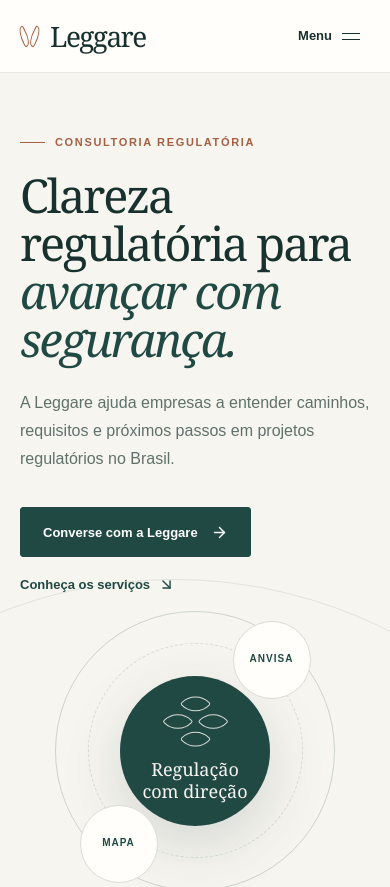
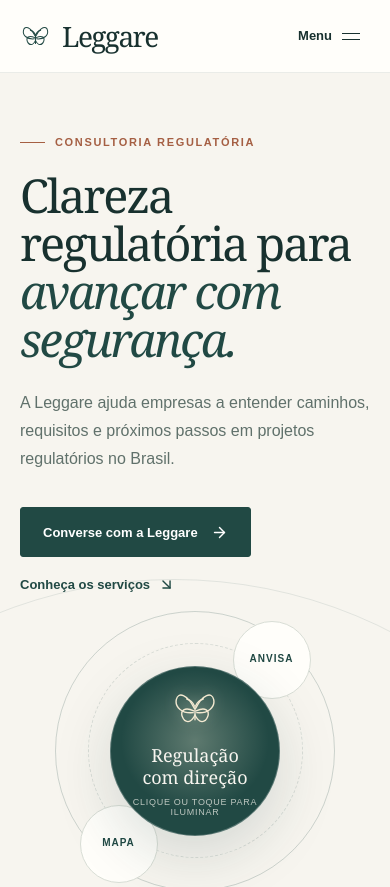
Before and after one commit to HakLega/legaci_site, a Next.js app in the folder ragb-site-nextjs/: page / in a window 390 px wide. Shown: the top 887 px of the page. Built offline with nearby package versions, Linux system fonts and the light colour scheme.

Commit message:
Update Leggare identity and butterfly interaction

```diff
--- a/ragb-site-nextjs/src/app/globals.css
+++ b/ragb-site-nextjs/src/app/globals.css
@@ -53,9 +53,7 @@
 }
 .header-inner { min-height: 82px; display: flex; align-items: center; justify-content: space-between; gap: 30px; }
 .brand { display: inline-flex; align-items: center; gap: 11px; width: fit-content; }
-.brand-mark { display: flex; align-items: center; gap: 3px; height: 27px; }
-.brand-mark span { display: block; width: 8px; height: 21px; border: 1.5px solid var(--clay); border-radius: 90% 10% 80% 15%; transform: rotate(-28deg); }
-.brand-mark span + span { transform: scaleX(-1) rotate(-28deg); }
+.brand-mark { width: 31px; height: 31px; color: var(--forest); stroke: currentColor; stroke-width: 2.6; stroke-linecap: round; stroke-linejoin: round; }
 .brand-name { font-family: Georgia, "Times New Roman", serif; font-size: 28px; letter-spacing: -.055em; line-height: 1; }
 .desktop-nav { display: flex; align-items: center; gap: 34px; font-size: 13px; font-weight: 700; }
 .desktop-nav > a:not(.button) { transition: color .18s ease; }
@@ -118,10 +116,15 @@
 .art-ring { position: absolute; border: 1px solid rgb(33 73 68 / 20%); border-radius: 50%; }
 .art-ring-one { width: min(390px, 86%); aspect-ratio: 1; }
 .art-ring-two { width: min(300px, 66%); aspect-ratio: 1; border-style: dashed; opacity: .7; }
-.art-core { position: relative; display: flex; width: 210px; height: 210px; align-items: center; justify-content: center; flex-direction: column; border-radius: 50%; color: var(--paper); background: var(--forest); box-shadow: 0 20px 60px rgb(22 55 51 / 15%); }
-.art-mark { display: grid; width: 47px; height: 47px; grid-template-columns: 1fr 1fr; gap: 3px; transform: rotate(45deg); }
-.art-mark i { border: 1px solid rgb(247 245 239 / 85%); border-radius: 90% 10% 90% 10%; }
-.art-caption { margin-top: 14px; font-family: Georgia, "Times New Roman", serif; font-size: 18px; line-height: 1.22; text-align: center; }
+.butterfly-control { --pointer-x: 50%; --pointer-y: 44%; position: relative; z-index: 1; display: flex; width: 230px; height: 230px; align-items: center; justify-content: center; flex-direction: column; overflow: hidden; padding: 18px; border: 1px solid rgb(255 255 255 / 25%); border-radius: 50%; color: var(--paper); background: var(--forest); box-shadow: 0 20px 60px rgb(22 55 51 / 15%); cursor: pointer; isolation: isolate; }
+.butterfly-control::before { position: absolute; z-index: -1; inset: 0; border-radius: inherit; background: radial-gradient(ellipse 44% 42% at var(--pointer-x) var(--pointer-y), rgb(255 250 224 / 42%), transparent 100%); content: ""; opacity: .66; transition: opacity .35s ease; }
+.butterfly-control:hover::before, .butterfly-control:focus-visible::before { opacity: 1; }
+.butterfly-control.is-awake::before { opacity: 1; background: radial-gradient(ellipse 50% 50% at var(--pointer-x) var(--pointer-y), rgb(242 225 175 / 55%), rgb(255 255 255 / 12%) 56%, transparent 100%); }
+.butterfly-illustration { width: 78px; height: 78px; color: #f4ead2; stroke: currentColor; stroke-width: 2.3; stroke-linecap: round; stroke-linejoin: round; filter: drop-shadow(0 0 7px rgb(255 250 224 / 38%)); transition: color .3s ease, filter .3s ease, transform .3s ease; }
+.butterfly-control:hover .butterfly-illustration { transform: translateY(-2px); }
+.butterfly-control.is-awake .butterfly-illustration { color: #fff4ce; filter: drop-shadow(0 0 15px rgb(255 242 191 / 88%)); }
+.butterfly-caption { margin-top: 12px; font-family: Georgia, "Times New Roman", serif; font-size: 18px; line-height: 1.22; text-align: center; }
+.butterfly-hint { margin-top: 8px; color: rgb(247 245 239 / 72%); font-size: 9px; letter-spacing: .08em; text-transform: uppercase; }
 .art-label { position: absolute; display: grid; width: 78px; height: 78px; place-items: center; border: 1px solid var(--line); border-radius: 50%; color: var(--forest); background: var(--white); font-size: 10px; font-weight: 800; letter-spacing: .1em; }
 .art-label-top { top: 40px; right: 13%; }
 .art-label-bottom { bottom: 35px; left: 13%; }
@@ -163,8 +166,8 @@
 .about-monogram { position: relative; display: flex; min-height: 370px; align-items: center; justify-content: center; flex-direction: column; overflow: hidden; color: var(--paper); background: var(--forest); }
 .about-monogram::before, .about-monogram::after { position: absolute; width: 280px; height: 280px; border: 1px solid rgb(255 255 255 / 18%); border-radius: 50%; content: ""; }
 .about-monogram::after { width: 210px; height: 210px; border-style: dashed; }
-.about-monogram > span:not(.monogram-line) { z-index: 1; font-family: Georgia, "Times New Roman", serif; font-size: 75px; letter-spacing: -.09em; }
-.about-monogram small { z-index: 1; margin-top: 12px; padding-left: 13px; border-left: 1px solid #d6a18a; color: #e3e9e2; font-size: 9px; letter-spacing: .16em; line-height: 1.7; text-transform: uppercase; }
+.about-butterfly { z-index: 1; width: 120px; height: 120px; color: var(--paper); stroke: currentColor; stroke-width: 1.8; stroke-linecap: round; stroke-linejoin: round; }
+.about-monogram small { z-index: 1; margin-top: 18px; padding-left: 13px; border-left: 1px solid #d6a18a; color: #e3e9e2; font-size: 10px; letter-spacing: .16em; line-height: 1.7; text-transform: uppercase; }
 .monogram-line { position: absolute; z-index: 1; top: 28px; left: 28px; width: 28px; height: 1px; background: #d6a18a; }
 .about-copy { max-width: 580px; }
 .about-copy h2 { font-size: clamp(39px, 4vw, 55px); line-height: 1.08; }
@@ -184,7 +187,7 @@
 .site-footer { padding-block: 28px; background: #102b28; color: #e0e7df; }
 .footer-inner { display: flex; align-items: center; justify-content: space-between; gap: 20px; }
 .footer-brand .brand-name { font-size: 24px; }
-.footer-brand .brand-mark span { border-color: #d6a18a; }
+.footer-brand .brand-mark { color: #d6a18a; }
 .footer-inner p, .footer-inner > span { margin: 0; color: #c0ccc3; font-size: 11px; }
 
 @media (max-width: 900px) {
@@ -192,7 +195,8 @@
   .desktop-nav { gap: 20px; }
   .hero-grid { grid-template-columns: 1fr .8fr; gap: 12px; }
   .hero-art { min-height: 350px; }
-  .art-core { width: 175px; height: 175px; }
+  .butterfly-control { width: 190px; height: 190px; }
+  .butterfly-illustration { width: 65px; height: 65px; }
   .art-ring-one { width: 320px; }
   .art-ring-two { width: 250px; }
   .process-layout { gap: 50px; }
@@ -219,7 +223,8 @@
   .hero-art { min-height: 300px; }
   .art-ring-one { width: 280px; }
   .art-ring-two { width: 215px; }
-  .art-core { width: 150px; height: 150px; }
+  .butterfly-control { width: 170px; height: 170px; }
+  .butterfly-illustration { width: 58px; height: 58px; }
   .art-label-top { top: 20px; right: 17%; }
   .art-label-bottom { bottom: 18px; left: 17%; }
   .section { padding-block: 82px; }
@@ -252,4 +257,5 @@
 }
 @media (prefers-reduced-motion: reduce) {
   *, *::before, *::after { scroll-behavior: auto !important; transition-duration: .01ms !important; animation-duration: .01ms !important; animation-iteration-count: 1 !important; }
+  .butterfly-control:hover .butterfly-illustration { transform: none; }
 }
--- a/ragb-site-nextjs/src/app/page.tsx
+++ b/ragb-site-nextjs/src/app/page.tsx
@@ -10,6 +10,8 @@
 } from "lucide-react";
 import { site } from "../data/site";
 import MobileNavigation from "../components/mobile-navigation";
+import ButterflyInteraction from "../components/butterfly-interaction";
+import ButterflyMark from "../components/butterfly-mark";
 
 const services = [
   {
@@ -55,10 +57,7 @@
       <header className="site-header">
         <div className="container header-inner">
           <a className="brand" href="#inicio" aria-label="Leggare, início">
-            <span className="brand-mark" aria-hidden="true">
-              <span />
-              <span />
-            </span>
+            <ButterflyMark className="brand-mark" />
             <span className="brand-name">Leggare</span>
           </a>
 
@@ -99,13 +98,10 @@
               </div>
             </div>
 
-            <div className="hero-art" aria-hidden="true">
+            <div className="hero-art">
               <div className="art-ring art-ring-one" />
               <div className="art-ring art-ring-two" />
-              <div className="art-core">
-                <span className="art-mark"><i /><i /><i /><i /></span>
-                <span className="art-caption">Regulação<br />com direção</span>
-              </div>
+              <ButterflyInteraction />
               <span className="art-label art-label-top">ANVISA</span>
               <span className="art-label art-label-bottom">MAPA</span>
             </div>
@@ -167,8 +163,8 @@
           <div className="container about-grid">
             <div className="about-monogram" aria-hidden="true">
               <span className="monogram-line" />
-              <span>LG</span>
-              <small>Regulatory affairs<br />Global business</small>
+              <ButterflyMark className="about-butterfly" />
+              <small>Consultoria Regulatória</small>
             </div>
             <div className="about-copy">
               <p className="eyebrow">Sobre a Leggare</p>
@@ -208,7 +204,7 @@
       <footer className="site-footer">
         <div className="container footer-inner">
           <a className="brand footer-brand" href="#inicio" aria-label="Leggare, voltar ao início">
-            <span className="brand-mark" aria-hidden="true"><span /><span /></span>
+            <ButterflyMark className="brand-mark" />
             <span className="brand-name">Leggare</span>
           </a>
           <p>Consultoria regulatória</p>
--- /dev/null
+++ b/ragb-site-nextjs/src/components/butterfly-interaction.tsx
@@ -0,0 +1,36 @@
+"use client";
+
+import { useState, type PointerEvent } from "react";
+import ButterflyMark from "./butterfly-mark";
+
+export default function ButterflyInteraction() {
+  const [isAwake, setIsAwake] = useState(false);
+
+  function moveLight(event: PointerEvent<HTMLButtonElement>) {
+    const bounds = event.currentTarget.getBoundingClientRect();
+    const x = ((event.clientX - bounds.left) / bounds.width) * 100;
+    const y = ((event.clientY - bounds.top) / bounds.height) * 100;
+    event.currentTarget.style.setProperty("--pointer-x", `${x}%`);
+    event.currentTarget.style.setProperty("--pointer-y", `${y}%`);
+  }
+
+  return (
+    <button
+      className={`butterfly-control${isAwake ? " is-awake" : ""}`}
+      type="button"
+      aria-pressed={isAwake}
+      aria-label={isAwake ? "Desativar brilho da borboleta" : "Ativar brilho da borboleta"}
+      onPointerMove={moveLight}
+      onPointerLeave={(event) => {
+        event.currentTarget.style.setProperty("--pointer-x", "50%");
+        event.currentTarget.style.setProperty("--pointer-y", "44%");
+      }}
+      onClick={() => setIsAwake((awake) => !awake)}
+    >
+      <span className="butterfly-light" aria-hidden="true" />
+      <ButterflyMark className="butterfly-illustration" />
+      <span className="butterfly-caption">Regulação<br />com direção</span>
+      <span className="butterfly-hint" aria-hidden="true">Clique ou toque para iluminar</span>
+    </button>
+  );
+}
--- /dev/null
+++ b/ragb-site-nextjs/src/components/butterfly-mark.tsx
@@ -0,0 +1,23 @@
+type ButterflyMarkProps = { className?: string };
+
+export default function ButterflyMark({ className }: ButterflyMarkProps) {
+  return (
+    <svg
+      className={className}
+      viewBox="0 0 80 80"
+      fill="none"
+      xmlns="http://www.w3.org/2000/svg"
+      aria-hidden="true"
+      focusable="false"
+    >
+      <path d="M39 39C27 15 12 11 9 24c-3 13 10 24 28 22" />
+      <path d="M41 39c12-24 27-28 30-15 3 13-10 24-28 22" />
+      <path d="M38 43C23 36 15 42 19 53c4 10 14 12 21-3" />
+      <path d="M42 43c15-7 23-1 19 10-4 10-14 12-21-3" />
+      <path d="M40 36v22" />
+      <path d="M39 35c-3-7-7-10-12-11M41 35c3-7 7-10 12-11" />
+      <circle cx="27" cy="23" r="1.6" fill="currentColor" stroke="none" />
+      <circle cx="53" cy="23" r="1.6" fill="currentColor" stroke="none" />
+    </svg>
+  );
+}
--- a/ragb-site-nextjs/src/data/site.ts
+++ b/ragb-site-nextjs/src/data/site.ts
@@ -1,8 +1,7 @@
 export const site = {
   name: "Leggare",
   url: "https://leggare.com",
-  // Planned contact mailbox from the linked setup conversation; confirm activation before production.
-  email: "contato@leggare.com",
+  email: "regulatorio@leggare.com",
   phone: "+5516991733137",
   phoneLabel: "(16) 99173-3137",
   whatsappUrl: "https://wa.me/5516991733137",
```
Also changed, not shown: ragb-site-nextjs/src/app/opengraph-image.tsx (+9 -3 lines), ragb-site-nextjs/src/app/icon.svg.
